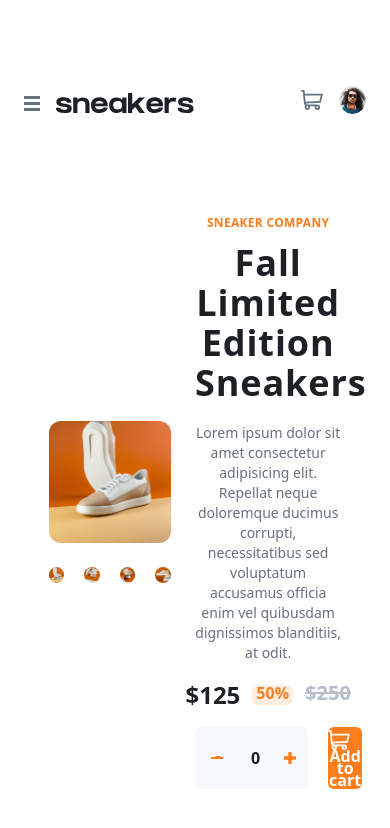
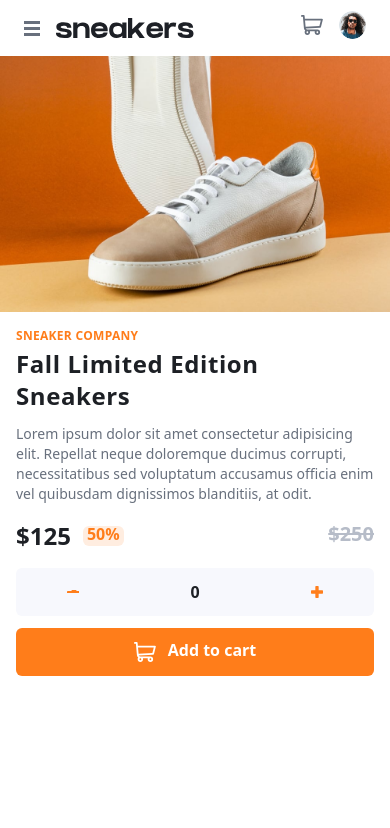
Before and after one commit to chriscaza/E-Commerce-Product-Pagee, a React (Vite) app: page / in a window 390 px wide. Shown: the top 828 px of the page. Built offline with nearby package versions, Linux system fonts and the light colour scheme.

Commit message:
Diseño responsivo para moviles

```diff
--- a/package.json
+++ b/package.json
@@ -4,7 +4,7 @@
   "version": "0.0.0",
   "type": "module",
   "scripts": {
-    "dev": "vite",
+    "dev": "vite --host",
     "build": "vite build",
     "lint": "eslint . --ext js,jsx --report-unused-disable-directives --max-warnings 0",
     "preview": "vite preview"
--- a/src/Gallery.jsx
+++ b/src/Gallery.jsx
@@ -78,10 +78,10 @@ const Gallery = () => {
     return (
 
         <div className="w-full">
-            <div className="w-full mb-6">
-                <img src={ data[index] } className="rounded-xl"/>
+            <div className="w-full h-64 md:h-auto mb-4 md:mb-6">
+                <img src={ data[index] } className="sm:rounded-xl w-full h-full object-cover"/>
             </div>
-            <div className="flex gap-5 lg:gap-6">
+            <div className="md:flex gap-5 lg:gap-6 hidden">
                 <button onClick={ Clicked1 } className="relative" onMouseOver={ () => click1 ? setHover1(false) : null } onMouseLeave={ () => click1 ? setHover1(true) : null } >
                     <img src={ Producto1Chico } className="rounded-lg"/>
                     <div className="bg-paleOrange w-full h-full rounded-lg absolute top-0 bg-opacity-25" hidden={hover1}></div>
--- a/src/Menu.jsx
+++ b/src/Menu.jsx
@@ -15,7 +15,7 @@ const Menu = () => {
 
     return (
 
-            <div className='w-full h-24 flex justify-center'>
+            <div className='w-full h-14 md:h-24 flex justify-center'>
                 <div className='w-full md:w-3/4 flex items-center justify-between md:border-b-2 md:border-grayishBlue relative'>
                     <div className='h-full w-full flex items-center pl-6 md:pl-0 relative md:static'>
                         <button className='md:hidden' onClick={ () => setMenu(false) }>
--- a/src/Select.jsx
+++ b/src/Select.jsx
@@ -23,17 +23,17 @@ const Select = () => {
 
     return(
 
-        <div className="w-full">
-            <div className='mb-3'>
-                <h3 className="text-orange font-bold text-xs tracking-wide text-center lg:text-left">SNEAKER COMPANY</h3>
+        <div className="w-full px-4">
+            <div className='mb-1 md:mb-3'>
+                <h3 className="text-orange font-bold text-xs tracking-wide md:text-center lg:text-left">SNEAKER COMPANY</h3>
             </div>
-            <div className='mb-5'>
-                <h1 className="text-4xl font-bold text-veryDarkBlue tracking-wide text-center lg:text-left">{producto}</h1>
+            <div className='mb-3 md:mb-5'>
+                <h1 className="text-2xl md:text-4xl font-bold text-veryDarkBlue tracking-wide md:text-center lg:text-left">{producto}</h1>
             </div>
             <div className='mb-4'>
-                <p className="text-sm text-darkGrayishBlue text-center lg:text-left">Lorem ipsum dolor sit amet consectetur adipisicing elit. Repellat neque doloremque ducimus corrupti, necessitatibus sed voluptatum accusamus officia enim vel quibusdam dignissimos blanditiis, at odit.</p>
+                <p className="text-sm text-darkGrayishBlue md:text-center lg:text-left">Lorem ipsum dolor sit amet consectetur adipisicing elit. Repellat neque doloremque ducimus corrupti, necessitatibus sed voluptatum accusamus officia enim vel quibusdam dignissimos blanditiis, at odit.</p>
             </div>
-            <div className='mb-4 flex justify-center gap-3 lg:block'>
+            <div className='mb-4 flex justify-between md:justify-center gap-3 lg:block'>
                 <div className="flex items-center gap-3">
                     <p className="text-2xl font-bold text-veryDarkBlue">${precio}</p>
                     <div className="bg-paleOrange h-auto p-1 pt-0 rounded-md">
@@ -44,21 +44,21 @@ const Select = () => {
                     <p className="text-grayishBlue line-through text-xl font-bold">$250</p>
                 </div>
             </div>
-            <div className="w-full flex gap-5">
-                <div className="flex">
-                    <button className="bg-lightGrayishBlue text-orange font-medium text-4xl px-4 py leading-none rounded-l-md relative" onClick={ () => setItems(items == 0 ? 0 : items - 1) } onMouseOver={ () => setShow3( false ) } onMouseLeave={ () => setShow3( true ) } >
+            <div className="w-full md:flex gap-5">
+                <div className="flex w-full h-12 justify-stretch mb-3 md:mb-0">
+                    <button className="bg-lightGrayishBlue w-full text-orange font-medium text-4xl flex justify-center items-center leading-none rounded-l-md relative" onClick={ () => setItems(items == 0 ? 0 : items - 1) } onMouseOver={ () => setShow3( false ) } onMouseLeave={ () => setShow3( true ) } >
                         <Minus/>
                         <div className='absolute top-0 left-0 bg-paleOrange bg-opacity-25 w-full h-full rounded-l-md' hidden={show3}></div>
                     </button>
-                    <div className="bg-lightGrayishBlue px-3 flex justify-center items-center">
+                    <div className="bg-lightGrayishBlue w-full px-3 flex justify-center items-center">
                         <p className="font-bold text-veryDarkBlue">{items}</p>
                     </div>
-                    <button className="bg-lightGrayishBlue text-orange font-medium text-4xl px-3 py-4 leading-none rounded-r-md relative" onClick={ () => setItems(items + 1) } onMouseOver={ () => setShow2( false ) } onMouseLeave={ () => setShow2( true ) } >
+                    <button className="bg-lightGrayishBlue w-full text-orange font-medium text-4xl flex justify-center items-center leading-none rounded-r-md relative" onClick={ () => setItems(items + 1) } onMouseOver={ () => setShow2( false ) } onMouseLeave={ () => setShow2( true ) } >
                         <Plus/>
                         <div className='absolute top-0 left-0 bg-paleOrange bg-opacity-25 w-full h-full rounded-r-md' hidden={show2}></div>
                     </button>
                 </div>
-                <div className='w-full'>
+                <div className='w-full h-12'>
                     <button className="bg-orange h-full rounded-md text-white font-semibold leading-3 w-full relative" onMouseOver={ () => setShow1( false ) } onMouseLeave={ () => setShow1( true ) } onClick={ () => handle() }>
                         <><Carrito className="fill-white inline mr-3"/>Add to cart</>
                         <div className='absolute top-0 bg-paleOrange bg-opacity-25 w-full h-full rounded-md' hidden={show1}></div>
--- a/src/Shop.jsx
+++ b/src/Shop.jsx
@@ -6,11 +6,11 @@ const Shop  = () => {
     return (
 
         <div className='w-full flex justify-center'>
-            <div className='w-3/4 xl:w-3/4 flex justify-between items-center pt-16 xl:py-10 gap-6 lg:gap-0 xl:gap-16 '>
-                <div className='w-6/12 lg:w-5/12 xl:w-6/12 xl:pl-8'>
+            <div className='md:w-3/4 md:flex justify-between items-center md:pt-16 xl:py-10 gap-6 lg:gap-0 xl:gap-16 '>
+                <div className='md:w-6/12 lg:w-5/12 xl:w-6/12 xl:pl-8'>
                     <Gallery/>
                 </div>
-                <div className='w-6/12 lg:w-5/12 xl:w-6/12 xl:pr-8'>
+                <div className='md:w-6/12 lg:w-5/12 xl:w-6/12 xl:pr-8'>
                     <Select/>
                 </div>
             </div>
--- a/src/Sneakers.jsx
+++ b/src/Sneakers.jsx
@@ -5,7 +5,7 @@ const Sneakers = () => {
 
     return(
         <div className='w-screen h-screen flex justify-center items-center xl:bg-fondo xl:bg-no-repeat xl:bg-cover xl:bg-center'>
-            <div className='w-full xl:w-9/12 xl:drop-shadow-xl bg-white rounded-md'>
+            <div className='w-full h-full xl:w-9/12 xl:drop-shadow-xl bg-white rounded-md'>
                 <Menu />
                 <Shop />
             </div>
```
